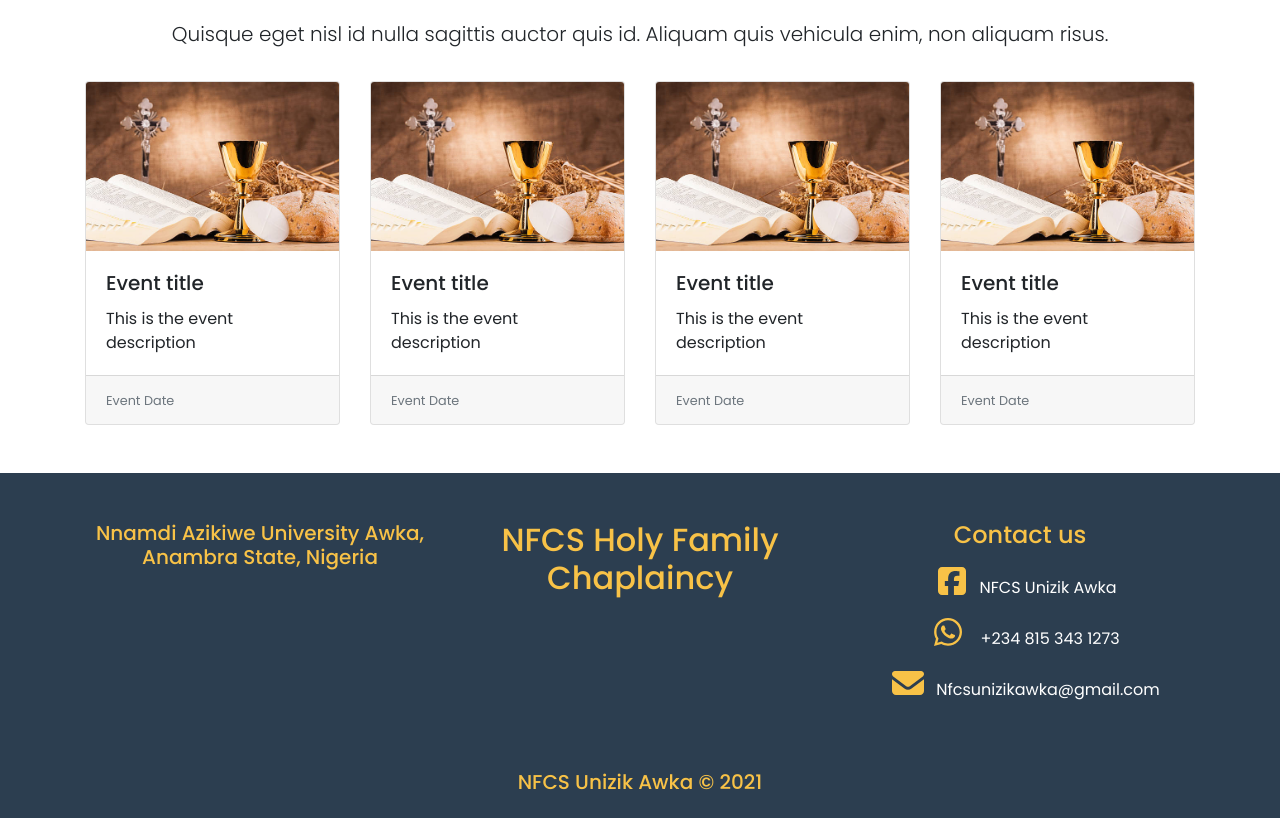
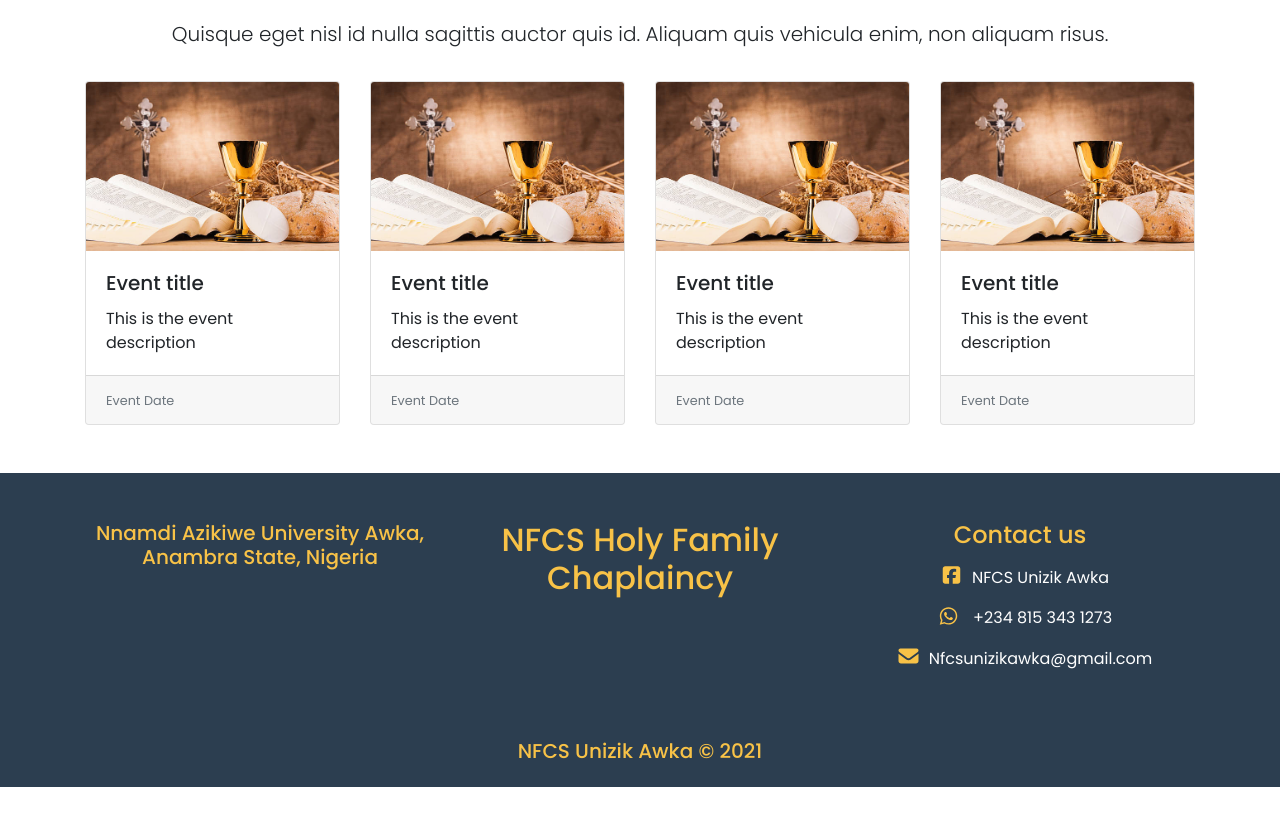
Before and after one commit to Franklin-raph/NFCS-WebApp, a plain HTML site: page index.html in a window 1280 px wide. Shown: the part 3230-4048 px from the top of the page. After the commit the page ends 4017 px from the top, so only its background shows below. Drawn offline with Linux system fonts and the light colour scheme.

Commit message:
solved the fontawesome icon library issue

```diff
--- a/css/style.css
+++ b/css/style.css
@@ -414,6 +414,7 @@ form #login_btn{
 
 #social-icon{
     color: var(--secondary-color);
+    font-size: 20px;
 }
 
 .contactIcon span{
--- a/index.html
+++ b/index.html
@@ -8,6 +8,9 @@
 
     <link rel="stylesheet" href="/css/bootstrap.min.css">
     <link rel="stylesheet" href="/css/all.min.css">
+    <!-- <link rel="stylesheet" href="https://cdnjs.cloudflare.com/ajax/libs/font-awesome/6.0.0-beta2/css/all.min.css"
+    integrity="sha512-YWzhKL2whUzgiheMoBFwW8CKV4qpHQAEuvilg9FAn5VJUDwKZZxkJNuGM4XkWuk94WCrrwslk8yWNGmY1EduTA=="
+    crossorigin="anonymous" referrerpolicy="no-referrer" /> -->
     <link rel="stylesheet" href="/css/animate.css">
     <link rel="icon" href="fonts/nfcs.jpg">
 
@@ -375,19 +378,19 @@
             </div>
                 <div class="contactIcon my-3">
                   <a href="https://www.facebook.com/nfcsunizikawka/" >
-                    <i class="fab fa-facebook-square fa-2x mx-2" id="social-icon" aria-hidden="true"></i><span>NFCS Unizik Awka</span>
+                    <i class="fab fa-facebook-square mx-2" id="social-icon" aria-hidden="true"></i><span>NFCS Unizik Awka</span>
                   </a>
                 </div>
 
                 <div class="contactIcon my-3">
                   <a href="https://wa.me/+234 815 343 1273">
-                    <i class="fab fa-whatsapp fa-2x mx-2" id="social-icon" aria-hidden="true"></i> <span>+234 815 343 1273</span>
+                    <i class="fab fa-whatsapp mx-2" id="social-icon" aria-hidden="true"></i> <span>+234 815 343 1273</span>
                   </a>
                 </div>
 
                 <div class="contactIcon my-3">
                   <a href="mailto:Nfcsunizikawka@gmail.com">
-                    <i class="fas fa-envelope fa-2x mx-2" id="social-icon" aria-hidden="true"></i><span>Nfcsunizikawka@gmail.com</span>
+                    <i class="fas fa-envelope mx-2" id="social-icon" aria-hidden="true"></i><span>Nfcsunizikawka@gmail.com</span>
                   </a>
                 </div>
               </div>
```
